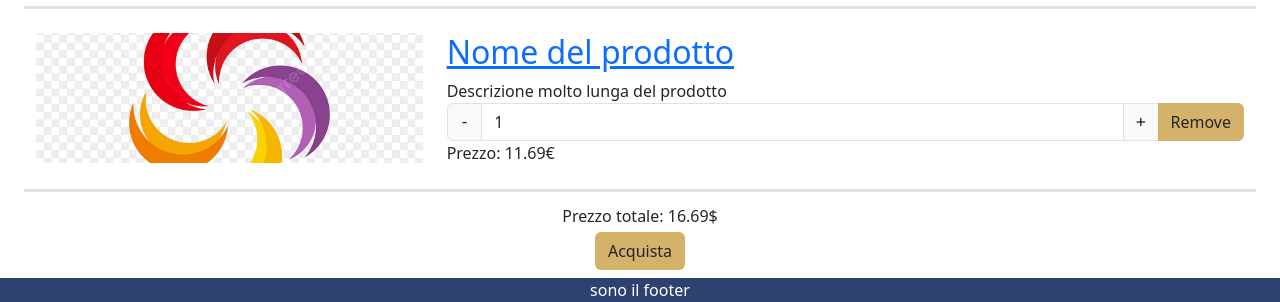
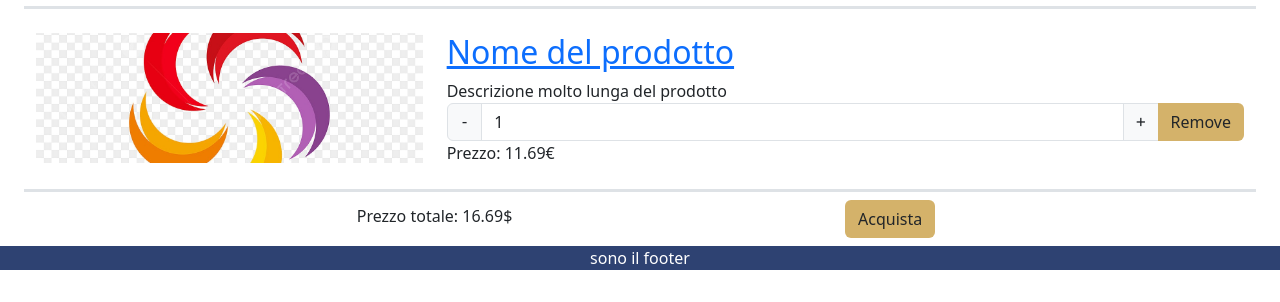
Before and after one commit to danix1234/elaborato_WEB_2025, a PHP site: page /carrello.php in a window 1280 px wide. Shown: the part 767-1069 px from the top of the page. After the commit the page ends 1037 px from the top, so only its background shows below. Run offline with PHP 8.4, Linux system fonts and the light colour scheme.

Commit message:
total price and buy button on same line

```diff
--- a/website/template/carrelli.php
+++ b/website/template/carrelli.php
@@ -46,13 +46,9 @@
     </div>
 
     <!--resoconto-->
-    <div class="my-2">
-        <div class="row justify-content-center">
-            <p class="col-auto my-1 align-middle">Prezzo totale: 16.69$</p>
-        </div>
-        <div class="row justify-content-center ">
-            <button type="button" class="col-auto btn bg-custom-lgold bg-custom-gold-hover" id="buy">Acquista</button>
-        </div>
+    <div class="my-2 row justify-content-evenly">
+        <p class="col-auto my-1 align-middle">Prezzo totale: 16.69$</p>
+        <button type="button" class="col-auto btn bg-custom-lgold bg-custom-gold-hover" id="buy">Acquista</button>
     </div>
 
 </div>
```
